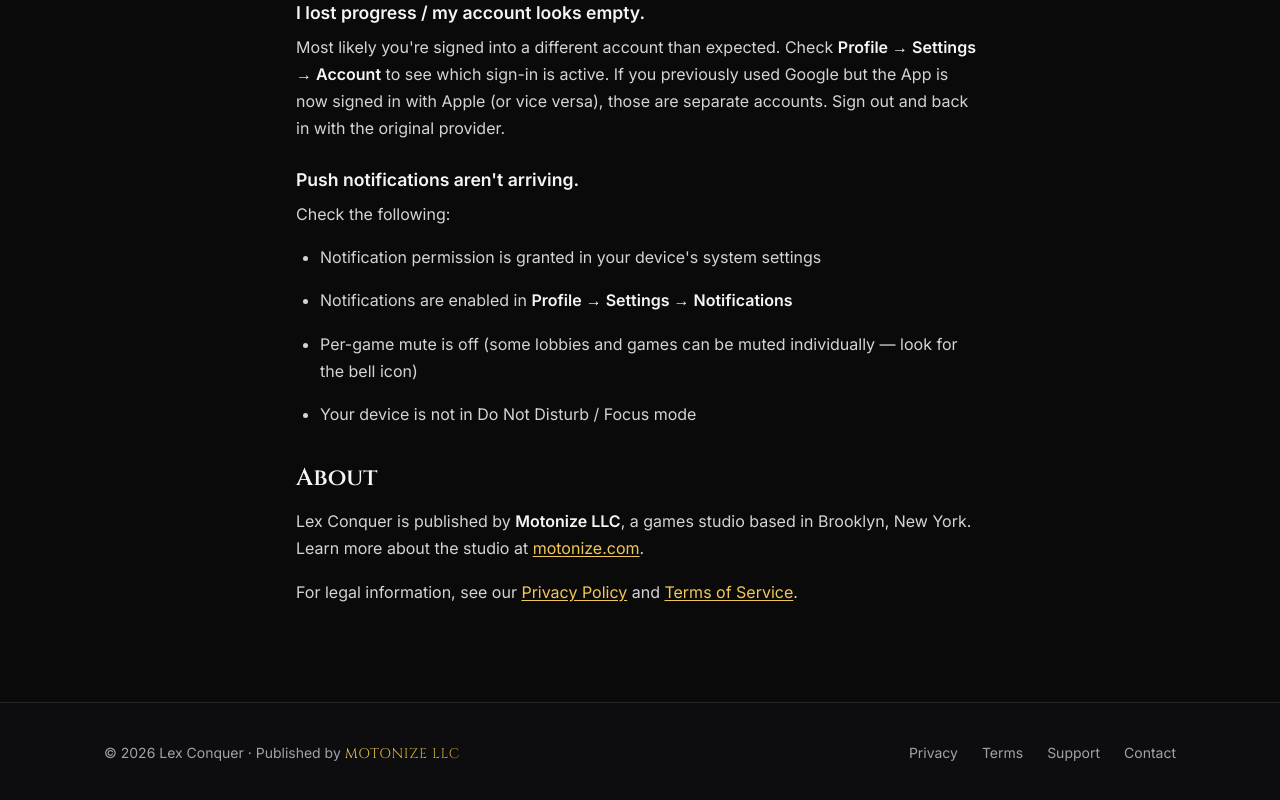
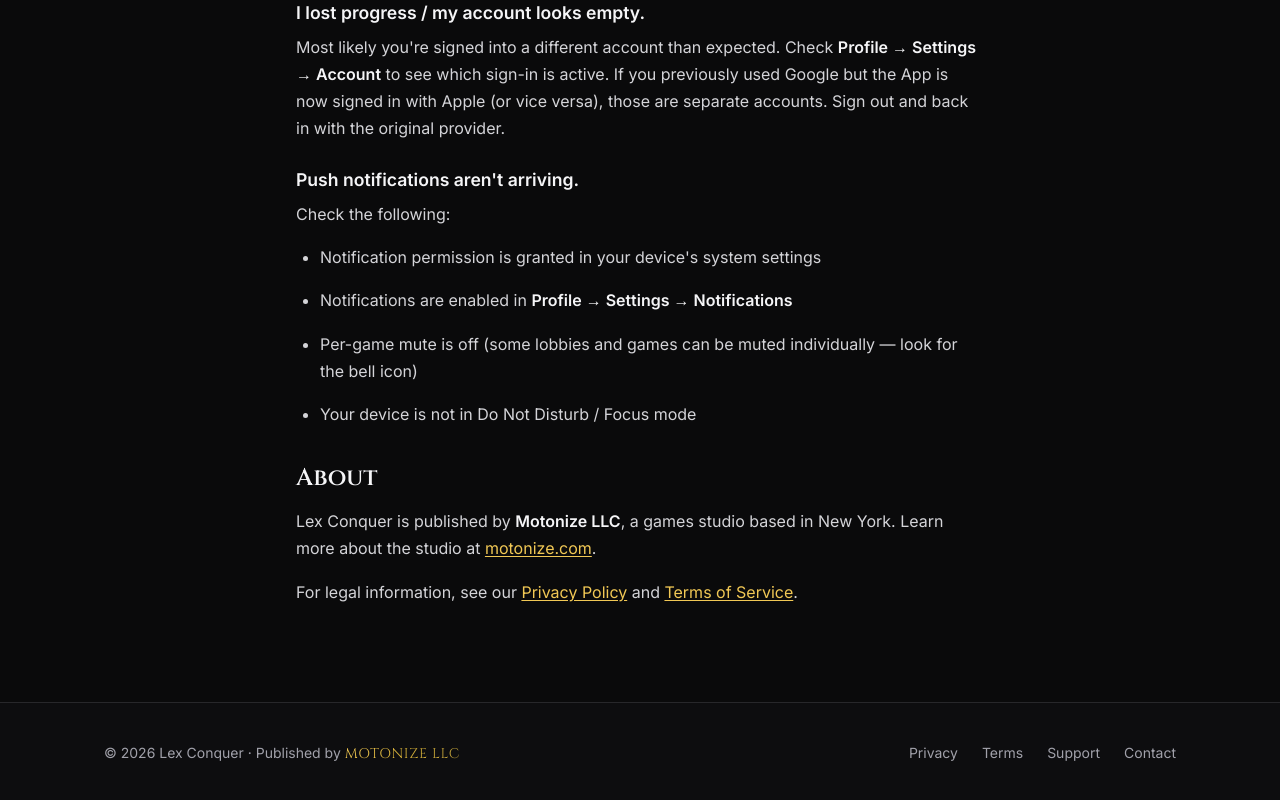
Before and after one commit to motonize/lexconquer-site, a Next.js app: page /support in a window 1280 px wide. Shown: the part 3775-4575 px from the top of the page. Built offline with nearby package versions, Linux system fonts and the light colour scheme.

Commit message:
chore: update company address and location information across legal pages

```diff
--- a/src/app/privacy/page.tsx
+++ b/src/app/privacy/page.tsx
@@ -398,8 +398,7 @@
         </p>
         <p>
           Motonize LLC<br />
-          1608 42nd St<br />
-          Brooklyn, NY 11204<br />
+          New York, NY<br />
           United States<br />
           <a href="mailto:info@lexconquer.com">info@lexconquer.com</a>
         </p>
--- a/src/app/support/page.tsx
+++ b/src/app/support/page.tsx
@@ -216,7 +216,7 @@
         <h2>About</h2>
         <p>
           Lex Conquer is published by <strong>Motonize LLC</strong>, a games studio based in
-          Brooklyn, New York. Learn more about the studio at{" "}
+          New York. Learn more about the studio at{" "}
           <a href="https://motonize.com">motonize.com</a>.
         </p>
         <p>
--- a/src/app/terms/page.tsx
+++ b/src/app/terms/page.tsx
@@ -350,8 +350,7 @@
         </p>
         <p>
           Motonize LLC<br />
-          1608 42nd St<br />
-          Brooklyn, NY 11204<br />
+          New York, NY<br />
           United States<br />
           <a href="mailto:info@lexconquer.com">info@lexconquer.com</a>
         </p>
```
